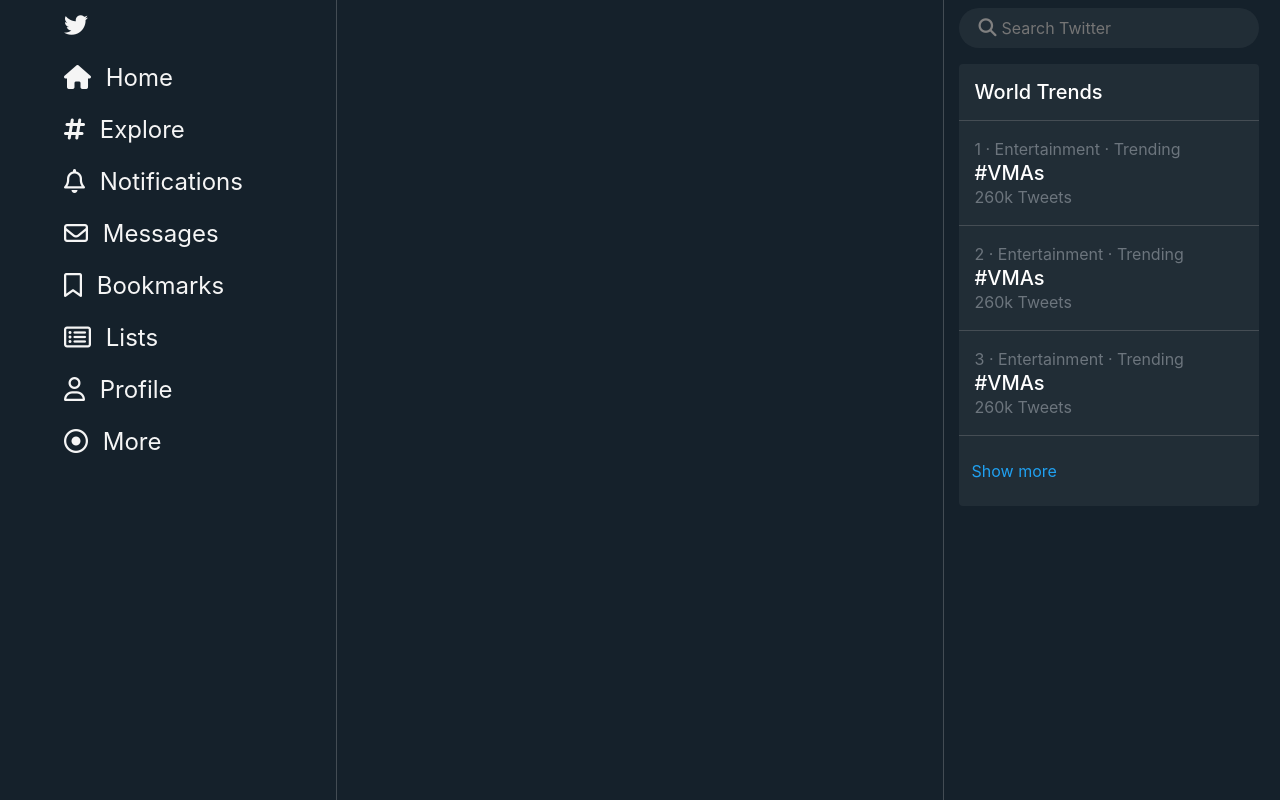
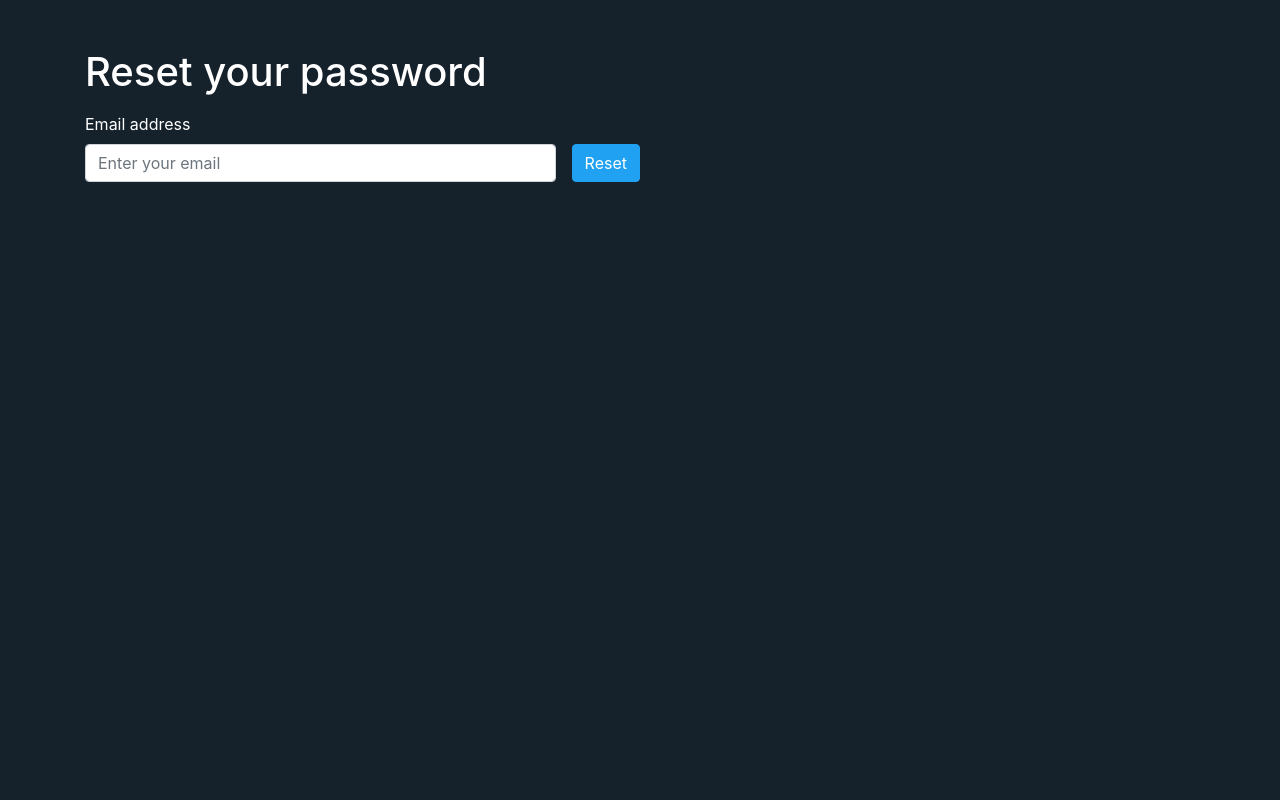
Before and after one commit to ilham-nasution/twitter-clone, a React (Create React App) app: page /password_reset in a window 1280 px wide. Built offline with nearby package versions, Linux system fonts and the light colour scheme; no server answers; the database is empty.

Commit message:
add forgot password feature

```diff
--- a/src/components/App.jsx
+++ b/src/components/App.jsx
@@ -11,6 +11,7 @@
 import useAuth from "./auth/useAuth";
 import firebase from "../firebase/firebase";
 import FirebaseContext from "../firebase/context";
+import ForgotPassword from "./landingpage/ForgotPassword";
 
 const App = () => {
   const user = useAuth();
@@ -22,6 +23,9 @@
           <Route exact path="/">
             {user ? <Redirect to="/home" /> : <LandingPage />}
           </Route>
+          <Route exact path="/password_reset">
+            <ForgotPassword />
+          </Route>
           <Homepage />
         </Switch>
       </FirebaseContext.Provider>
--- /dev/null
+++ b/src/components/landingpage/ForgotPassword.jsx
@@ -0,0 +1,58 @@
+import React, { useState, useContext } from "react";
+import FirebaseContext from "../../firebase/context";
+import useForm from "../auth/useForm";
+
+const INITIAL_STATE = { email: "" };
+
+const ForgotPassword = () => {
+  const [passwordResetError, setPasswordResetError] = useState(null);
+  const [isPasswordReset, setIsPasswordReset] = useState(false);
+  const { firebase } = useContext(FirebaseContext);
+
+  const { handleSubmit, handleChange, values } = useForm(
+    INITIAL_STATE,
+    resetPassword
+  );
+
+  async function resetPassword() {
+    try {
+      await firebase.resetPassword(values.email);
+      setIsPasswordReset(true);
+      setPasswordResetError(null);
+    } catch (error) {
+      console.error("Error sending email", error);
+      setPasswordResetError(error.message);
+      setIsPasswordReset(false);
+    }
+  }
+
+  return (
+    <div className="container">
+      <h1 className="text-white mt-5 mb-3">Reset your password</h1>
+      <form onSubmit={handleSubmit}>
+        <label className="text-white" htmlFor="email">
+          Email address
+        </label>
+        <div className="d-flex w-50">
+          <input
+            onChange={handleChange}
+            className="form-control"
+            type="email"
+            name="email"
+            value={values.email}
+            placeholder="Enter your email"
+          />
+          <button type="submit" className="ml-3 btn btn-primary">
+            Reset
+          </button>
+        </div>
+      </form>
+      <p className="text-danger mt-1">{passwordResetError}</p>
+      {isPasswordReset && (
+        <p className="text-success mt-1">Check email to reset password</p>
+      )}
+    </div>
+  );
+};
+
+export default ForgotPassword;
```
